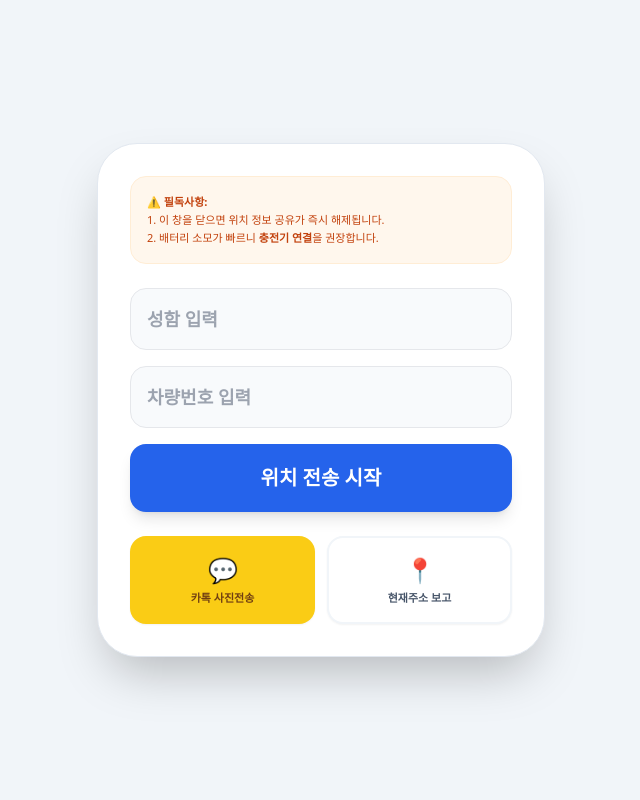
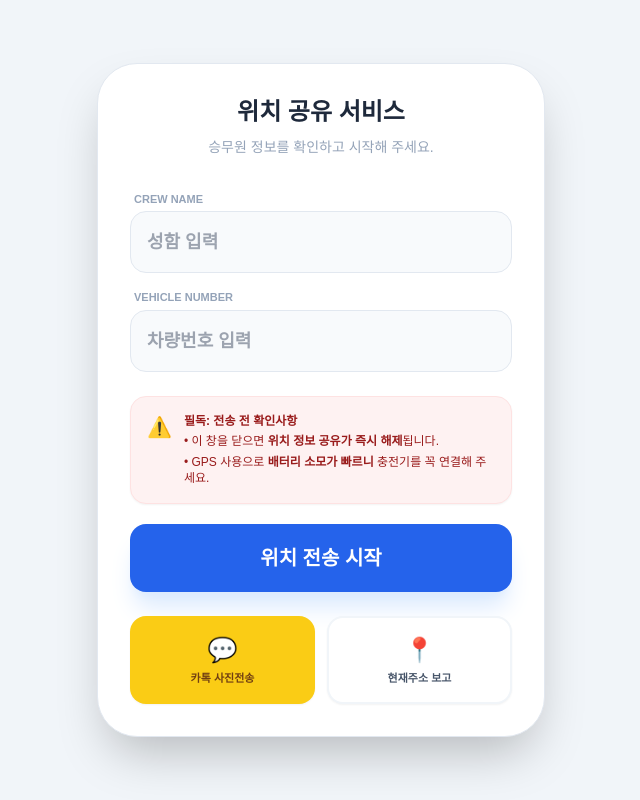
Before and after one commit to youngjae1004s/CAR-location-tracker, a plain HTML site: page crew.html in a window 1280 px wide. Shown: the whole page, without its empty margins (319-959 px from the left). Drawn offline with nearby package versions, Linux system fonts and the light colour scheme; a web font is replaced by a local one.

Commit message:
Add files via upload

```diff
--- a/crew.html
+++ b/crew.html
@@ -7,65 +7,93 @@
     <script src="https://cdn.tailwindcss.com"></script>
     <script src="https://www.gstatic.com/firebasejs/8.10.0/firebase-app.js"></script>
     <script src="https://www.gstatic.com/firebasejs/8.10.0/firebase-database.js"></script>
+    <style>
+        @import url('https://fonts.googleapis.com/css2?family=Pretendard:wght@400;600;700&display=swap');
+        body { font-family: 'Pretendard', sans-serif; }
+    </style>
 </head>
 <body class="bg-slate-100 flex items-center justify-center min-h-screen p-4">
     <div class="w-full max-w-md bg-white rounded-[2.5rem] shadow-2xl p-8 border border-slate-200">
-        <div class="mb-6 p-4 bg-orange-50 rounded-2xl border border-orange-100">
-            <p class="text-orange-700 text-[11px] leading-relaxed">
-                <b>⚠️ 필독사항:</b><br>
-                1. 이 창을 닫으면 위치 정보 공유가 즉시 해제됩니다.<br>
-                2. 배터리 소모가 빠르니 <b>충전기 연결</b>을 권장합니다.
-            </p>
+
+        <!-- 상단 헤더 -->
+        <div class="text-center mb-8">
+            <h1 class="text-2xl font-bold text-slate-800">위치 공유 서비스</h1>
+            <p class="text-slate-400 mt-2 text-sm leading-relaxed truncate">승무원 정보를 확인하고 시작해 주세요.</p>
         </div>
 
+        <!-- 입력 영역 -->
         <div class="space-y-4 mb-6">
-            <input type="text" id="userName" class="w-full p-4 bg-slate-50 border rounded-2xl outline-none focus:ring-2 focus:ring-blue-500 font-bold text-lg" placeholder="성함 입력">
-            <input type="text" id="carNum" class="w-full p-4 bg-slate-50 border rounded-2xl outline-none focus:ring-2 focus:ring-blue-500 font-bold text-blue-600 text-lg" placeholder="차량번호 입력">
+            <div>
+                <label class="block text-[11px] font-bold text-slate-400 mb-1 ml-1 uppercase">Crew Name</label>
+                <input type="text" id="userName" class="w-full p-4 bg-slate-50 border border-slate-200 rounded-2xl outline-none focus:ring-2 focus:ring-blue-500 font-bold transition-all text-lg" placeholder="성함 입력">
+            </div>
+            <div>
+                <label class="block text-[11px] font-bold text-slate-400 mb-1 ml-1 uppercase">Vehicle Number</label>
+                <input type="text" id="carNum" class="w-full p-4 bg-slate-50 border border-slate-200 rounded-2xl outline-none focus:ring-2 focus:ring-blue-500 font-bold text-blue-600 transition-all text-lg" placeholder="차량번호 입력">
+            </div>
+        </div>
 
-            <button onclick="toggleTracking()" id="mainBtn" class="w-full bg-blue-600 text-white font-black py-5 rounded-2xl shadow-lg transition-all active:scale-95 text-xl">
-                위치 전송 시작
+        <!-- ⚠️ 경고 문구 박스 (버튼 바로 위에 배치) -->
+        <div class="mb-5 p-4 bg-red-50 rounded-2xl border border-red-100 shadow-sm">
+            <div class="flex gap-3">
+                <span class="text-xl">⚠️</span>
+                <div class="text-[12px] text-red-800 leading-snug">
+                    <p class="font-black mb-1">필독: 전송 전 확인사항</p>
+                    <p>• 이 창을 닫으면 <b>위치 정보 공유가 즉시 해제</b>됩니다.</p>
+                    <p class="mt-1">• GPS 사용으로 <b>배터리 소모가 빠르니</b> 충전기를 꼭 연결해 주세요.</p>
+                </div>
+            </div>
+        </div>
+
+        <!-- 시작 버튼 -->
+        <button onclick="toggleTracking()" id="mainBtn" class="w-full bg-blue-600 text-white font-black py-5 rounded-2xl shadow-xl shadow-blue-100 transition-all active:scale-95 text-xl mb-6">
+            위치 전송 시작
+        </button>
+
+        <!-- 하단 부가 기능 -->
+        <div class="grid grid-cols-2 gap-3">
+            <a href="https://open.kakao.com/o/gc3XQ9ei" target="_blank" class="flex flex-col items-center justify-center p-4 bg-yellow-400 rounded-2xl shadow-sm active:scale-95 transition-all group">
+                <span class="text-2xl mb-1 group-active:scale-125 transition-transform">💬</span>
+                <span class="text-[11px] font-bold text-yellow-900">카톡 사진전송</span>
+            </a>
+            <button onclick="sendCurrentAddress()" class="flex flex-col items-center justify-center p-4 bg-white border-2 border-slate-100 rounded-2xl shadow-sm active:scale-95 transition-all group">
+                <span class="text-2xl mb-1 group-active:scale-125 transition-transform">📍</span>
+                <span class="text-[11px] font-bold text-slate-600">현재주소 보고</span>
             </button>
         </div>
 
-        <div class="grid grid-cols-2 gap-3">
-            <a href="https://open.kakao.com/o/gc3XQ9ei" target="_blank" class="flex flex-col items-center justify-center p-4 bg-yellow-400 rounded-2xl shadow-sm active:scale-95 transition-all">
-                <span class="text-2xl mb-1">💬</span>
-                <span class="text-[11px] font-bold text-yellow-900">카톡 사진전송</span>
-            </a>
-            <button onclick="sendCurrentAddress()" class="flex flex-col items-center justify-center p-4 bg-white border-2 border-slate-100 rounded-2xl shadow-sm active:scale-95 transition-all text-slate-600">
-                <span class="text-2xl mb-1">📍</span>
-                <span class="text-[11px] font-bold">현재주소 보고</span>
-            </button>
-        </div>
-
-        <div id="statusArea" class="hidden mt-6 p-4 bg-blue-50 rounded-2xl text-center border border-blue-100">
-            <div class="flex items-center justify-center gap-2">
-                <span class="animate-ping h-2 w-2 rounded-full bg-blue-600"></span>
-                <span class="text-blue-700 font-black text-[10px] tracking-widest">실시간 전송 중...</span>
+        <!-- 실시간 상태창 -->
+        <div id="statusArea" class="hidden mt-8 p-5 bg-blue-50 rounded-3xl text-center border border-blue-100">
+            <div class="flex items-center justify-center gap-2 mb-2">
+                <span class="relative flex h-3 w-3">
+                    <span class="animate-ping absolute inline-flex h-full w-full rounded-full bg-blue-400 opacity-75"></span>
+                    <span class="relative inline-flex rounded-full h-3 w-3 bg-blue-600"></span>
+                </span>
+                <span class="text-blue-700 font-black text-[10px] tracking-widest uppercase italic">Live Tracking</span>
             </div>
-            <p id="addrDisplay" class="text-slate-500 text-[10px] mt-2 italic leading-tight px-2">-</p>
+            <p id="addrDisplay" class="text-slate-500 text-[10px] italic leading-tight px-2 break-keep">-</p>
         </div>
     </div>
 
     <script>
+        // 제공해주신 Firebase 설정값
         const firebaseConfig = {
             apiKey: "AIzaSyBMcqlyHzCO0k6G-6Fzb7AHso2A3gGAbq8",
             authDomain: "car-location-tracker-438f0.firebaseapp.com",
             projectId: "car-location-tracker-438f0",
-            // 아래 줄이 이미지에 나온 주소로 정확히 수정되었습니다.
             databaseURL: "https://car-location-tracker-438f0-default-rtdb.asia-southeast1.firebasedatabase.app",
             storageBucket: "car-location-tracker-438f0.firebasestorage.app",
             messagingSenderId: "645185980587",
             appId: "1:645185980587:web:f2b54d5df01cb14d300fee",
             measurementId: "G-B0BG1K096R"
         };
-
         firebase.initializeApp(firebaseConfig);
         const db = firebase.database();
 
         let watchId = null;
         let lastLat, lastLng;
 
+        // 이전 정보 자동 입력
         document.getElementById('userName').value = localStorage.getItem('crewName') || '';
         document.getElementById('carNum').value = localStorage.getItem('carNum') || '';
 
@@ -73,45 +101,55 @@
             const name = document.getElementById('userName').value.trim();
             const car = document.getElementById('carNum').value.trim();
             const btn = document.getElementById('mainBtn');
-            if(!name || !car) return alert("성함과 차량번호를 입력해주세요.");
+            if(!name || !car) return alert("성함과 차량번호를 모두 입력해주세요.");
 
             if(watchId) {
+                // 전송 중지 로직
                 navigator.geolocation.clearWatch(watchId);
                 watchId = null;
                 db.ref('crews/' + name).update({ active: false });
                 btn.innerText = "위치 전송 시작";
-                btn.className = "w-full bg-blue-600 text-white font-black py-5 rounded-2xl shadow-lg";
+                btn.className = "w-full bg-blue-600 text-white font-black py-5 rounded-2xl shadow-xl shadow-blue-100 transition-all active:scale-95 text-xl mb-6";
                 document.getElementById('statusArea').classList.add('hidden');
             } else {
+                // 전송 시작 로직
                 localStorage.setItem('crewName', name);
                 localStorage.setItem('carNum', car);
                 const crewRef = db.ref('crews/' + name);
+
+                // 탭 종료 시 자동 연결 해제 설정
                 crewRef.onDisconnect().update({ active: false, lastSeen: Date.now() });
 
                 watchId = navigator.geolocation.watchPosition(pos => {
-                    lastLat = pos.coords.latitude; lastLng = pos.coords.longitude;
+                    lastLat = pos.coords.latitude;
+                    lastLng = pos.coords.longitude;
                     crewRef.update({
                         name: name, car: car, lat: lastLat, lng: lastLng,
                         speed: pos.coords.speed ? Math.round(pos.coords.speed * 3.6) : 0,
                         lastSeen: Date.now(), active: true
                     });
-                    btn.innerText = "전송 중지";
-                    btn.className = "w-full bg-red-500 text-white font-black py-5 rounded-2xl shadow-lg";
+                    btn.innerText = "전송 중지 (OFF)";
+                    btn.className = "w-full bg-red-500 text-white font-black py-5 rounded-2xl shadow-xl shadow-red-100 transition-all active:scale-95 text-xl mb-6";
                     document.getElementById('statusArea').classList.remove('hidden');
-                }, err => alert("위치 권한을 승인해주세요."), { enableHighAccuracy: true });
+                }, err => {
+                    alert("위치 접근을 허용해야 관제가 가능합니다.");
+                }, { enableHighAccuracy: true });
             }
         }
 
         async function sendCurrentAddress() {
             const name = document.getElementById('userName').value.trim();
-            if(!lastLat) return alert("전송 시작 후에 눌러주세요.");
-            document.getElementById('addrDisplay').innerText = "주소 파악 중...";
+            if(!lastLat) return alert("위치 전송 시작 버튼을 먼저 눌러주세요.");
+            document.getElementById('addrDisplay').innerText = "현재 주소를 분석하고 있습니다...";
             try {
                 const res = await fetch(`https://nominatim.openstreetmap.org/reverse?format=json&lat=${lastLat}&lon=${lastLng}&accept-language=ko`);
                 const data = await res.json();
                 db.ref('crews/' + name).update({ currentAddr: data.display_name });
-                document.getElementById('addrDisplay').innerText = "보고됨: " + data.display_name;
-            } catch (e) { alert("주소 변환 실패"); }
+                document.getElementById('addrDisplay').innerText = "보고된 주소: " + data.display_name;
+                alert("관리자에게 주소가 성공적으로 전송되었습니다.");
+            } catch (e) {
+                alert("주소 변환에 실패했습니다.");
+            }
         }
     </script>
 </body>
```
